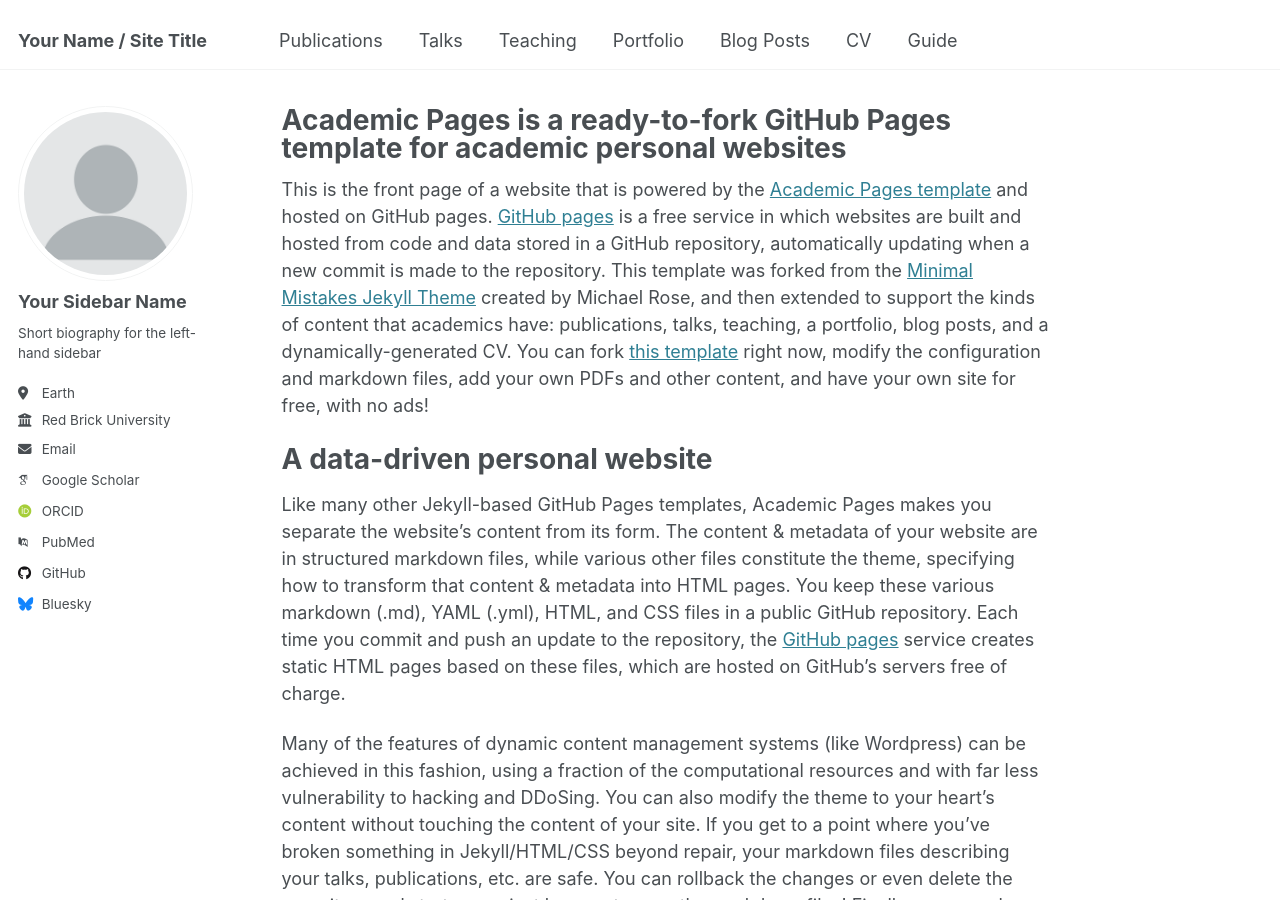
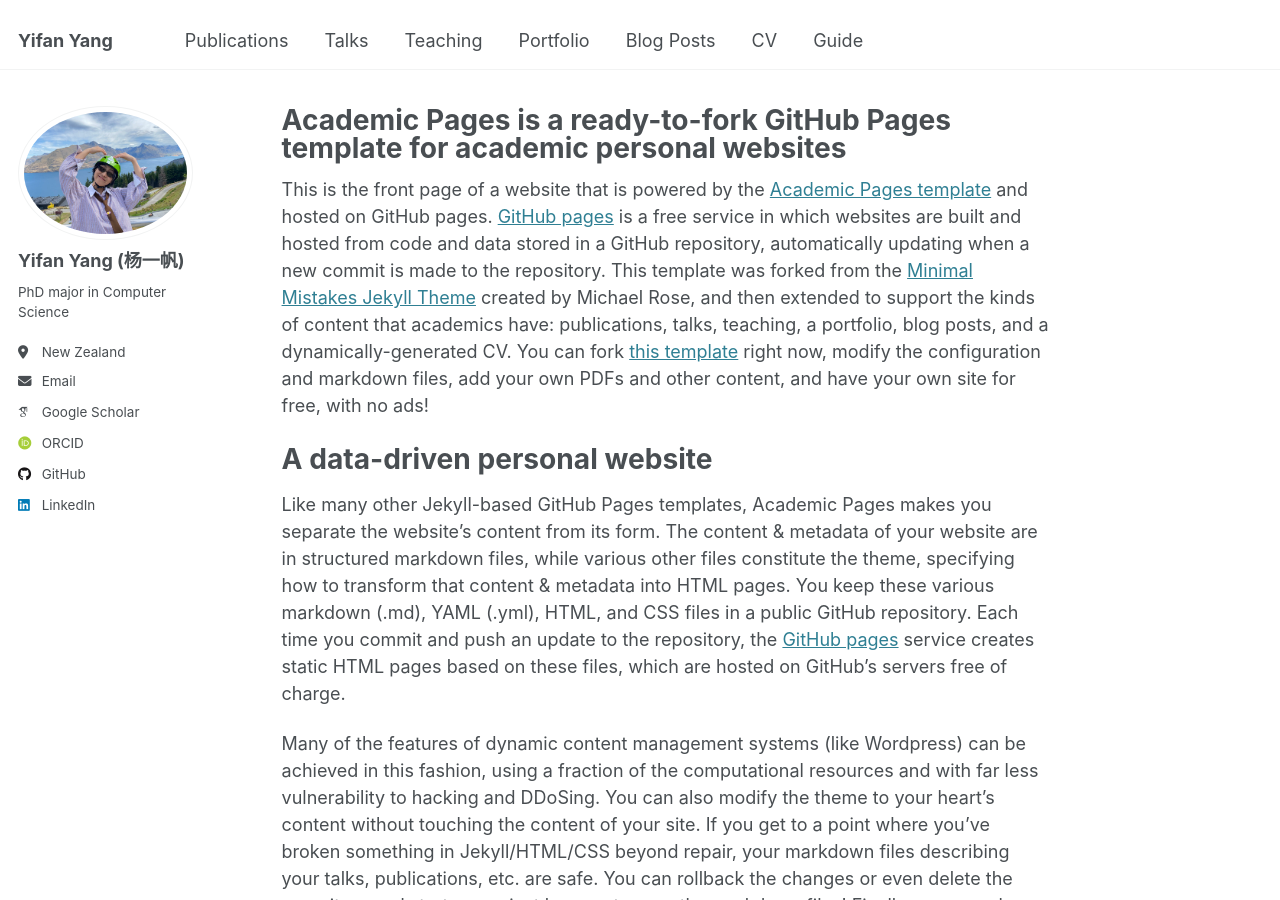
Before and after one commit to YifanYang1995/YifanYang1995.github.io, a Jekyll site: the page built from _pages/about.md, in a window 1280 px wide and 900 px high. Built offline with Jekyll 4.4.1, drawn with Linux system fonts in a browser that asks for light colours; some web fonts are replaced.

Commit message:
Update _config.yml

```diff
--- a/_config.yml
+++ b/_config.yml
@@ -9,35 +9,35 @@
 # Basic Site Settings
 locale                   : "en-US"
 site_theme               : "default"
-title                    : "Your Name / Site Title"
+title                    : "Yifan Yang"
 title_separator          : "-"
 name                     : &name "Your Name"
 description              : &description "personal description"
-url                      : https://academicpages.github.io # the base hostname & protocol for your site e.g. "https://[your GitHub username].github.io"
+url                      : https://yifanyang1995.github.io # the base hostname & protocol for your site e.g. "https://[your GitHub username].github.io"
 baseurl                  : "" # the subpath of your site, e.g. "/blog"
-repository               : "academicpages/academicpages.github.io"
+repository               : "yifanyang1995/yifanyang1995.github.io"
 
 # Site Author - The following control what appear as part of the author content on the side bar.
 #               If a field is blank the icon and link will not appear, otherwise it will be shown.
 #               Additional customization can be done by editing /_includes/author-profile.html
 author:
   # Biographic information
-  avatar           : "profile.png"
-  name             : "Your Sidebar Name"
+  avatar           : "16.jpg"
+  name             : "Yifan Yang (杨一帆)"
   pronouns         : # example: "she/her"
-  bio              : "Short biography for the left-hand sidebar"
-  location         : "Earth"
-  employer         : "Red Brick University"
+  bio              : "PhD major in Computer Science"
+  location         : "New Zealand"
+  employer         : # "Red Brick University"
   uri              : # URL
-  email            : "none@example.org"
+  email            : "yifanyang@ecs.vuw.ac.nz"
 
   # Academic websites
   arxiv            : # URL - Update with the correct link to your profile
-  googlescholar    : "https://scholar.google.com/citations?user=PS_CX0AAAAAJ"
+  googlescholar    : "https://scholar.google.com/citations?user=dO8kmG4AAAAJ"
   impactstory      : # URL
-  orcid            : "http://orcid.org/yourorcidurl"
+  orcid            : "https://orcid.org/0000-0003-4801-0358"
   semantic         : # URL
-  pubmed           : "https://www.ncbi.nlm.nih.gov/pubmed/?term=john+snow"
+  pubmed           : # "https://www.ncbi.nlm.nih.gov/pubmed/?term=john+snow"
   researchgate     : # URL
   scopus           : # URL
 
@@ -45,12 +45,12 @@ author:
   bitbucket        : # Username - Update with your username on the site
   codepen          : # Username
   dribbble         : # Username
-  github           : "academicpages"
+  github           : "yifanyang1995"
   kaggle           : # Username
   stackoverflow    : # User number or user number and name (i.e., use "1" or "1/jeff-atwood")
 
   # Social media
-  bluesky          : "bsky.app" # Replace this with you Bluesky username
+  bluesky          : # "bsky.app" # Replace this with you Bluesky username
   facebook         : # Username
   flickr           : # Username
   foursquare       : # Username
@@ -59,7 +59,7 @@ author:
   keybase          : # Username
   instagram        : # Username
   lastfm           : # Username
-  linkedin         : # Username
+  linkedin         : "https://www.linkedin.com/in/yifan-yang-25969b336/"
   mastodon         : # URL
   medium           : # URL
   pinterest        : # Username
```
